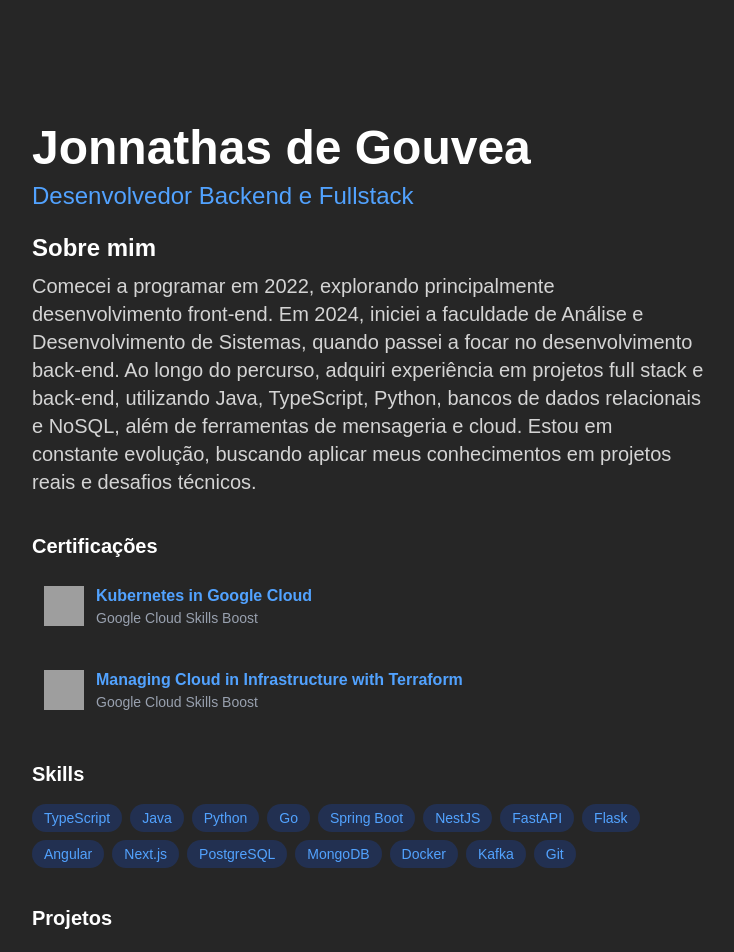
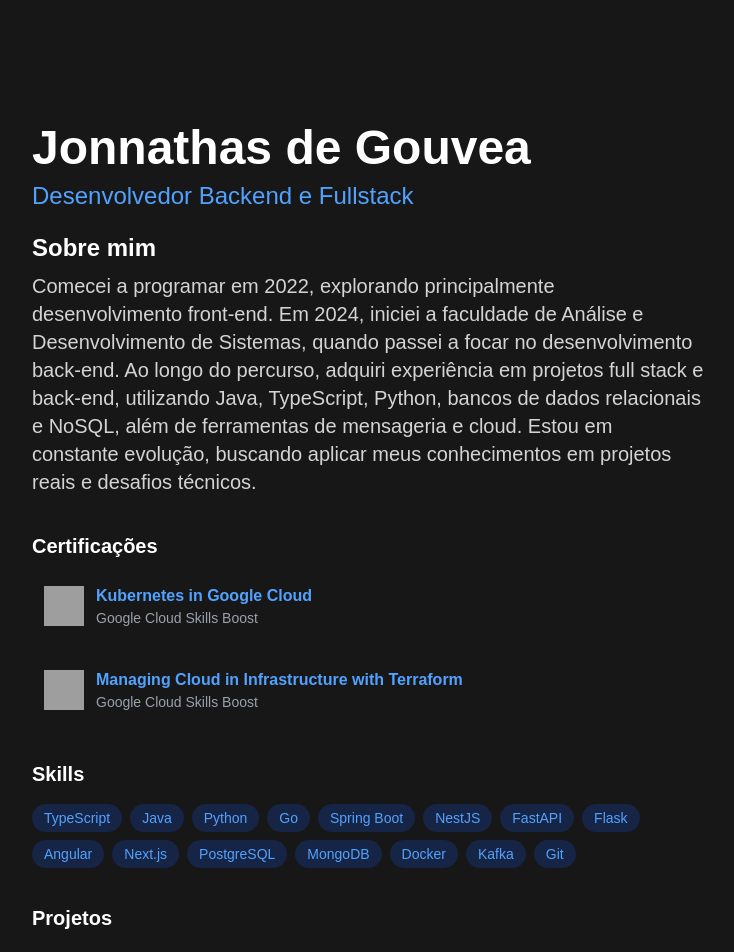
Before and after one commit to jgouvea7/jonnathas, a Next.js app: page / in a window 1280 px wide. Shown: the top 952 px of the page, without its empty margins (272-1006 px from the left). Built offline with nearby package versions, Linux system fonts and the light colour scheme; grey boxes are pictures that could not be loaded.

Commit message:
att color, glass, contact

```diff
--- a/app/globals.css
+++ b/app/globals.css
@@ -28,3 +28,34 @@ body {
   opacity: 1;
   transform: translateY(0);
 }
+
+.glass-hover {
+  transition: all 0.4s cubic-bezier(0.4, 0, 0.2, 1);
+  position: relative;
+}
+
+.glass-hover::before {
+  content: '';
+  position: absolute;
+  inset: 0;
+  background: rgba(255, 255, 255, 0.01);
+  backdrop-filter: blur(0px);
+  -webkit-backdrop-filter: blur(0px);
+  border: 1px solid rgba(255, 255, 255, 0);
+  border-radius: inherit;
+  opacity: 0;
+  transition: all 0.4s cubic-bezier(0.4, 0, 0.2, 1);
+  pointer-events: none;
+  z-index: -1;
+}
+
+.glass-hover:hover::before {
+  background: rgba(255, 255, 255, 0.05);
+  backdrop-filter: blur(20px) saturate(180%);
+  -webkit-backdrop-filter: blur(20px) saturate(180%);
+  border: 1px solid rgba(255, 255, 255, 0.18);
+  box-shadow:
+    0 8px 32px 0 rgba(0, 0, 0, 0.37),
+    inset 0 1px 0 0 rgba(255, 255, 255, 0.1);
+  opacity: 1;
+}
--- a/app/page.tsx
+++ b/app/page.tsx
@@ -55,7 +55,7 @@ export default function Home() {
   ];
 
   return (
-    <main className="flex min-h-screen items-center justify-center bg-neutral-800 text-white p-6">
+    <main className="flex min-h-screen items-center justify-center bg-neutral-900 text-white p-6">
       <div className="max-w-2xl w-full text-left">
         <h1 className="text-5xl font-bold mt-25 mb-2">Jonnathas de Gouvea</h1>
         <h2 className="text-2xl text-blue-400 mb-5">Desenvolvedor Backend e Fullstack</h2>
@@ -75,7 +75,7 @@ export default function Home() {
               href="https://www.skills.google/public_profiles/bb127180-a945-4dfc-bd00-d964a4fa890e/badges/16907479"
               target="_blank"
               rel="noopener noreferrer"
-              className="flex items-center gap-3 rounded-lg p-3 hover:bg-gray-800 transition-colors w-fit"
+              className="glass-hover flex items-center gap-3 rounded-lg p-3 hover:bg-gray-800 transition-colors w-fit"
             >
               <img
                 src="https://img.icons8.com/?size=100&id=WHRLQdbEXQ16&format=png&color=000000"
@@ -91,7 +91,7 @@ export default function Home() {
               href="https://www.skills.google/public_profiles/bb127180-a945-4dfc-bd00-d964a4fa890e/badges/20329738"
               target="_blank"
               rel="noopener noreferrer"
-              className="flex items-center gap-3 rounded-lg p-3 hover:bg-gray-800 transition-colors w-fit"
+              className="glass-hover flex items-center gap-3 rounded-lg p-3 hover:bg-gray-800 transition-colors w-fit"
             >
               <img
                 src="https://img.icons8.com/?size=100&id=WHRLQdbEXQ16&format=png&color=000000"
@@ -128,7 +128,7 @@ export default function Home() {
             ].map((skill) => (
               <span
                 key={skill}
-                className="bg-blue-600/20 text-blue-400 rounded-full px-3 py-1 text-sm font-medium hover:bg-blue-600/40 transition cursor-pointer"
+                className="glass-hover bg-blue-600/20 text-blue-400 rounded-full px-3 py-1 text-sm font-medium hover:bg-blue-600/40 transition cursor-pointer"
               >
                 {skill}
               </span>
@@ -148,7 +148,7 @@ export default function Home() {
                   href={project.link}
                   target="_blank"
                   rel="noopener noreferrer"
-                  className="fade-in block rounded-lg px-3 py-3 hover:bg-gray-800 transition-colors"
+                  className="glass-hover fade-in block rounded-lg px-3 py-3 hover:bg-gray-800 transition-colors"
                 >
                   <h4 className="text-lg font-bold text-blue-400 mb-1">{project.name}</h4>
                   <p className="text-gray-300 text-sm mb-2">{project.description}</p>
@@ -194,15 +194,14 @@ export default function Home() {
                 className="w-7 h-7 filter invert"
               />
             </a>
-
             <a
-              href="https://www.instagram.com/jonnathas"
+              href="https://github.com/jgouvea7"
               target="_blank"
               rel="noopener noreferrer"
             >
               <img
-                src="https://cdn.jsdelivr.net/gh/simple-icons/simple-icons/icons/instagram.svg"
-                alt="Instagram"
+                src="https://cdn.jsdelivr.net/gh/simple-icons/simple-icons/icons/github.svg"
+                alt="Github"
                 className="w-7 h-7 filter invert"
               />
             </a>
--- a/package.json
+++ b/package.json
@@ -10,6 +10,7 @@
   },
   "dependencies": {
     "next": "^16.1.1",
+    "package.json": "^2.0.1",
     "react": "^19.2.3",
     "react-dom": "^19.2.3"
   },
```
Also changed, not shown: 1 other file (tests, documents, lock files or other folders).
